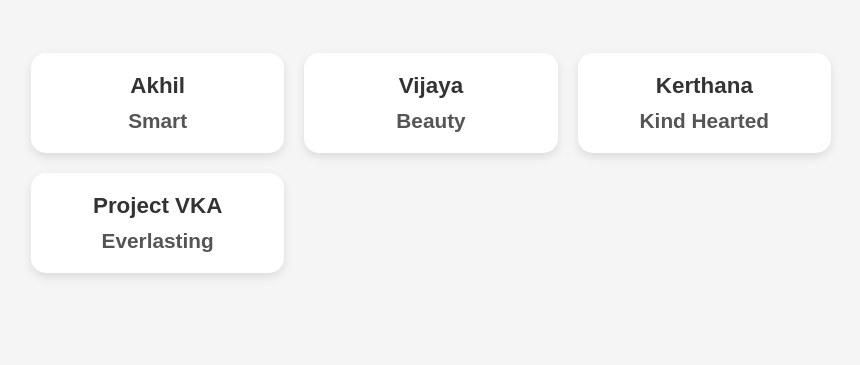
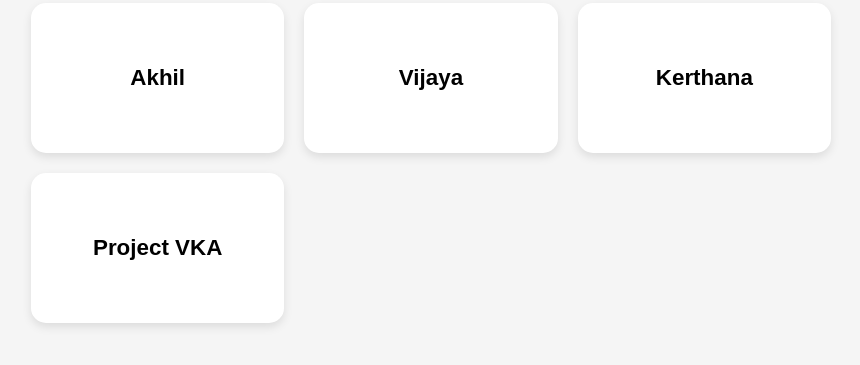
Before and after one commit to kamalapuriakhil-puma/flash2, a plain HTML site: page index.html in a window 1280 px wide. Shown: the part 257-622 px from the top of the page, without its empty margins (209-1069 px from the left). Drawn offline with Linux system fonts and the light colour scheme.

Commit message:
Update index.html

```diff
--- a/index.html
+++ b/index.html
@@ -22,44 +22,79 @@
       width: 90%;
       max-width: 800px;
     }
+
     .card {
-      background: white;
+      width: 100%;
+      height: 150px;
+      perspective: 1000px;
+      cursor: pointer;
+    }
+
+    .inner {
+      position: relative;
+      width: 100%;
+      height: 100%;
+      text-align: center;
+      transition: transform 0.6s;
+      transform-style: preserve-3d;
+    }
+
+    .card.flipped .inner {
+      transform: rotateY(180deg);
+    }
+
+    .front, .back {
+      position: absolute;
+      width: 100%;
+      height: 100%;
+      backface-visibility: hidden;
+      display: flex;
+      justify-content: center;
+      align-items: center;
       border-radius: 15px;
       box-shadow: 0 4px 10px rgba(0,0,0,0.1);
-      padding: 20px;
-      text-align: center;
-      font-size: 1.3rem;
+      font-size: 1.4rem;
       font-weight: bold;
-      transition: transform 0.3s ease;
+      background: white;
     }
-    .card:hover {
-      transform: scale(1.05);
+
+    .back {
+      transform: rotateY(180deg);
+      background: #fffbe6;
     }
-    .name { color: #333; font-size: 1.4rem; }
-    .desc { color: #555; margin-top: 10px; }
   </style>
 </head>
 <body>
   <div class="container">
-    <div class="card">
-      <div class="name">Akhil</div>
-      <div class="desc">Smart</div>
+
+    <div class="card" onclick="this.classList.toggle('flipped')">
+      <div class="inner">
+        <div class="front">Akhil</div>
+        <div class="back">Smart</div>
+      </div>
     </div>
 
-    <div class="card">
-      <div class="name">Vijaya</div>
-      <div class="desc">Beauty</div>
+    <div class="card" onclick="this.classList.toggle('flipped')">
+      <div class="inner">
+        <div class="front">Vijaya</div>
+        <div class="back">Beauty</div>
+      </div>
     </div>
 
-    <div class="card">
-      <div class="name">Kerthana</div>
-      <div class="desc">Kind Hearted</div>
+    <div class="card" onclick="this.classList.toggle('flipped')">
+      <div class="inner">
+        <div class="front">Kerthana</div>
+        <div class="back">Kind Hearted</div>
+      </div>
     </div>
 
-    <div class="card">
-      <div class="name">Project VKA</div>
-      <div class="desc">Everlasting</div>
+    <div class="card" onclick="this.classList.toggle('flipped')">
+      <div class="inner">
+        <div class="front">Project VKA</div>
+        <div class="back">Everlasting</div>
+      </div>
     </div>
+
   </div>
 </body>
 </html>
```
